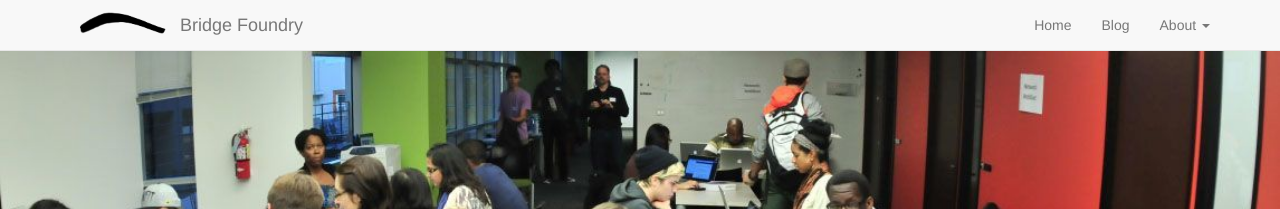
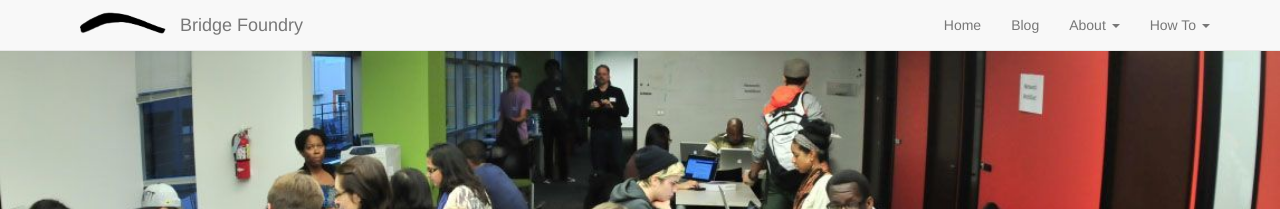
Before and after one commit to Satsaimistoowqp/bridgefoundry.github.io, a Jekyll site: the page built from index.html, in a window 1280 px wide. Shown: the top 209 px of the page. Built offline with Jekyll 4.4.1, drawn with Linux system fonts in a browser that asks for light colours.

Commit message:
add How To to nav

```diff
--- a/_includes/topbar.html
+++ b/_includes/topbar.html
@@ -26,6 +26,15 @@
             <li><a href="{{ site.github.url }}/advisory-board">Advisory board</a></li>
           </ul>
         </li>
+        <li role="presentation" class="dropdown">
+          <a class="dropdown-toggle" data-toggle="dropdown" href="#" role="button" aria-haspopup="true" aria-expanded="false">
+            How To <span class="caret"></span> </a>
+          <ul class="dropdown-menu">
+            <li><a href="{{ site.github.url }}/doc/bridge-building.html">Make A Bridge</a></li>
+            <li><a href="https://github.com/bridgefoundry/WorkshopCookbook/wiki/Cookbook">Organize A Workshop</a></li>
+            <li><a href="https://docs.google.com/forms/d/1zkxx0Ao5xeg-epedPl1zw4aZ-JKYVNc6yxx0tVSGYJo/viewform?edit_requested=true">Help Make Stuff Happen</a></li>
+          </ul>
+        </li>
       </ul>
     </div><!--/.nav-collapse -->
     </div>
```
